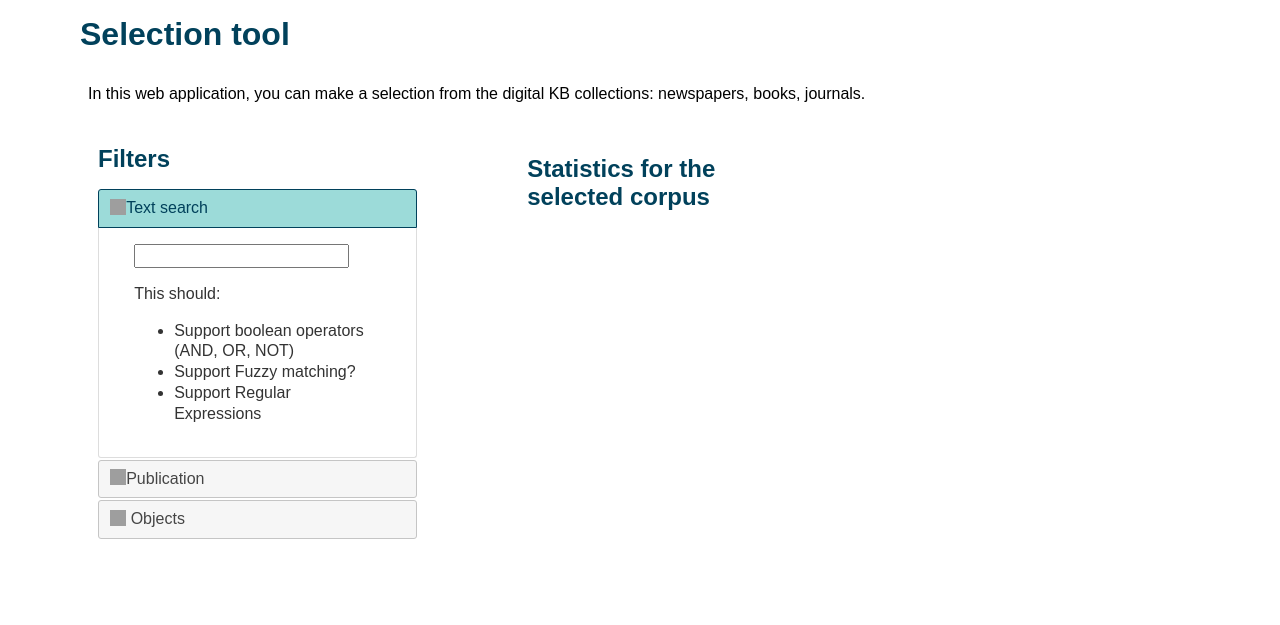
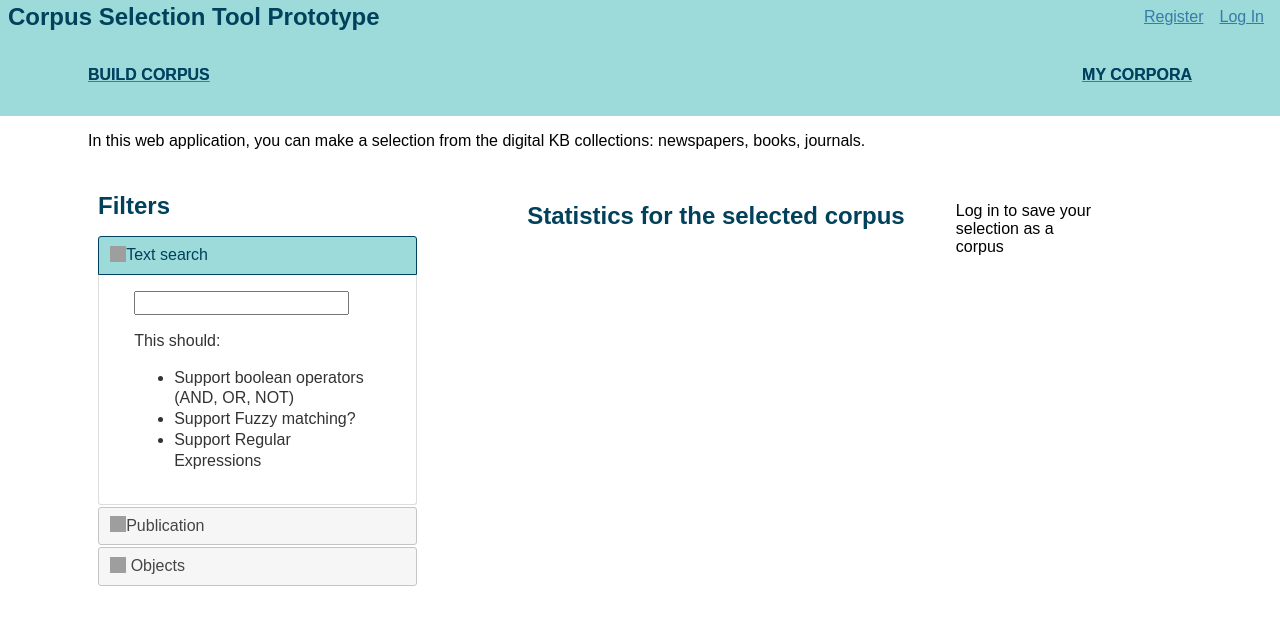
Before and after one commit to KBNLresearch/ProtoCST, a Flask app: page / in a window 1280 px wide. Shown: the top 625 px of the page. Run offline with Flask 2, Linux system fonts and the light colour scheme; some libraries are stand-ins or nearby versions; grey boxes are pictures that could not be loaded.

Commit message:
Layout stuff and add download dialog

```diff
--- a/cst/templates/search/index.html
+++ b/cst/templates/search/index.html
@@ -10,11 +10,7 @@
   } );
 
 </script>
-{% block header %}
-<div class = "row">
-  <h1>{% block title %}Selection tool{% endblock %}</h1>
-</div>
-{% endblock %}
+
 
 {% block content %}
 <div class = "row">
@@ -27,18 +23,36 @@
     {% include 'search/filters.html' %}</div>
   <div class = "column" style = "flex: 70" id="dataset_block">
     <div class="row">
-      <div class = "column" style = "flex: 50"><h1>Statistics for the selected corpus</h1></div>
-      <div class = "column" style = "flex: 50">
+      <div class = "column" style = "flex: 75"><h1>Statistics for the selected corpus</h1></div>
+      <div class = "column" style = "flex: 25">
         {% if g.user %}
-          <a class="action" href="{{ url_for('search.create') }}">Save current selection as corpus</a>
+          <button class="ui-button ui-widget ui-corner-all" id="save-corpus">Save current selection as corpus</button>
+        {% else %}
+          <p> Log in to save your selection as a corpus</p>
         {% endif %}
       </div>
     </div>
     {% include 'dataset/stats.html' %}</div>
 
 </div>
+<!-- Simple pop-up dialog box -->
+<dialog id="save-dialog">
+  <form method="dialog">
+    Corpus Name:
+    <input type="text" id="corpus-name" name="corpus-name">
+    Corpus Description:
+    <textarea id="corpus-description" name="corpus-description">Provide a short description of your corpus
+    </textarea>
+    <div class="row">
+      <button type="submit" id="save">Save</button>
+      <button type="reset" id="cancel">Cancel</button>
+    </div>
+
+  </form>
+</dialog>
 
 
+<script type=text/javascript src="{{url_for('static', filename='js/corpusactions.js') }}"></script>
 
 
 {% endblock %}
```
